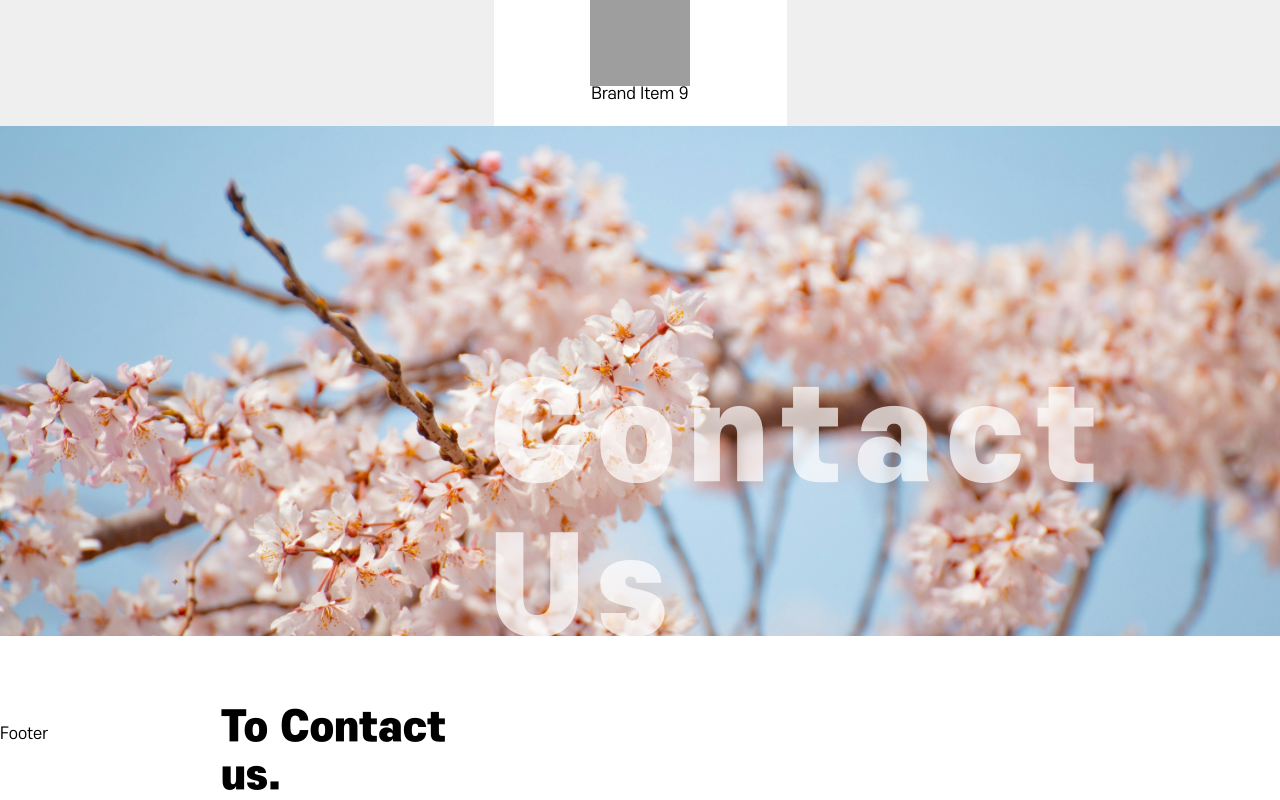
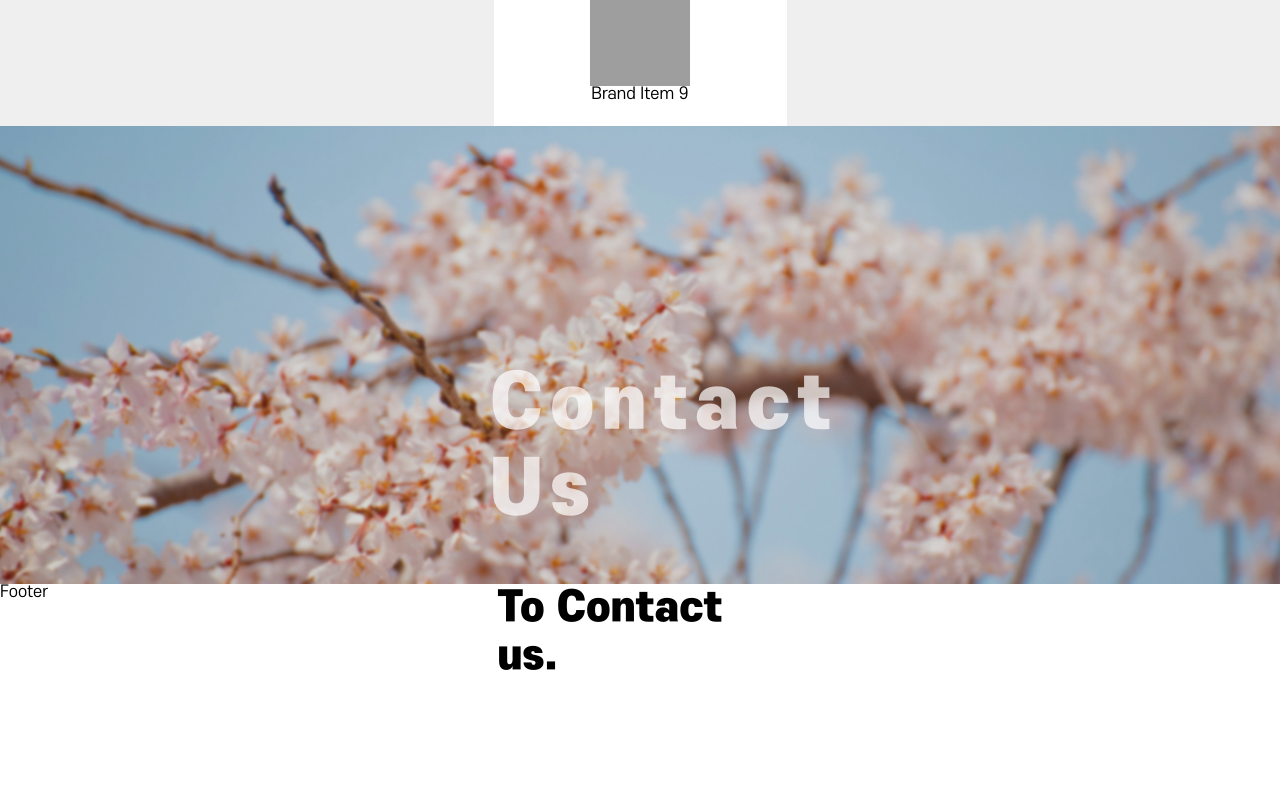
Before and after one commit to hyw0206/landingpage_seeuni, a React (Create React App) app: page / in a window 1280 px wide. Shown: the part 6576-7376 px from the top of the page. After the commit the page ends 7256 px from the top, so only its background shows below. Built offline with nearby package versions, Linux system fonts and the light colour scheme; grey boxes are pictures that could not be loaded.

Commit message:
Contact main 수정

```diff
--- a/src/components/Contact/ContactArticle.tsx
+++ b/src/components/Contact/ContactArticle.tsx
@@ -4,9 +4,7 @@ export default function ContactArticle() {
 
   return (
     <Styled.ContactArticleWrapper>
-      <Styled.ContactArticleTextWrapper>
-          <Styled.ContactArticleTitleText>To Contact us.</Styled.ContactArticleTitleText>
-      </Styled.ContactArticleTextWrapper>
+        <Styled.ContactArticleTitleText>To Contact us.</Styled.ContactArticleTitleText>
     </Styled.ContactArticleWrapper>
   )
 }
--- a/src/elements/Contact/Contact.ts
+++ b/src/elements/Contact/Contact.ts
@@ -5,5 +5,5 @@ export const ContactWrapper = styled.div`
   display: flex;
   flex-direction: column;
   width: 100%;
-  height: 600px; // height 추가
+  height: 458px; // height 추가
 `
--- a/src/elements/Contact/ContactArticle.ts
+++ b/src/elements/Contact/ContactArticle.ts
@@ -9,10 +9,6 @@ export const ContactArticleWrapper = styled.div`
     height: 604px;
 `;
 
-export const ContactArticleTextWrapper = styled.div`
-    width: 838px;
-    margin: 68px auto 0 auto;
-`;
 
 export const ContactArticleTitleText = styled.div`
   width: 285px;
--- a/src/elements/Contact/ContactMain.ts
+++ b/src/elements/Contact/ContactMain.ts
@@ -10,16 +10,12 @@ export const ContactMainWrapper = styled.div`
   background-position: center;
 `;
 
-export const ContactMainTextWrapper = styled.div`
-  width: 940px;
-  margin: 236px auto 0 auto;
-`;
 
 export const ContactMainText = styled.div`
   width: 929px;
   height: 274px;
   margin: 236px 0 0 490px; // 불필요한 엘리먼트 삭제, 마진 옮김
-  font-size: 128px;
+  font-size: 72px;
   font-weight: 900;
   line-height: 120%;
   letter-spacing: 0.1em; // 누락된 속성 추가
```
Also changed, not shown: public/image/Contact/ContactMain.png.
